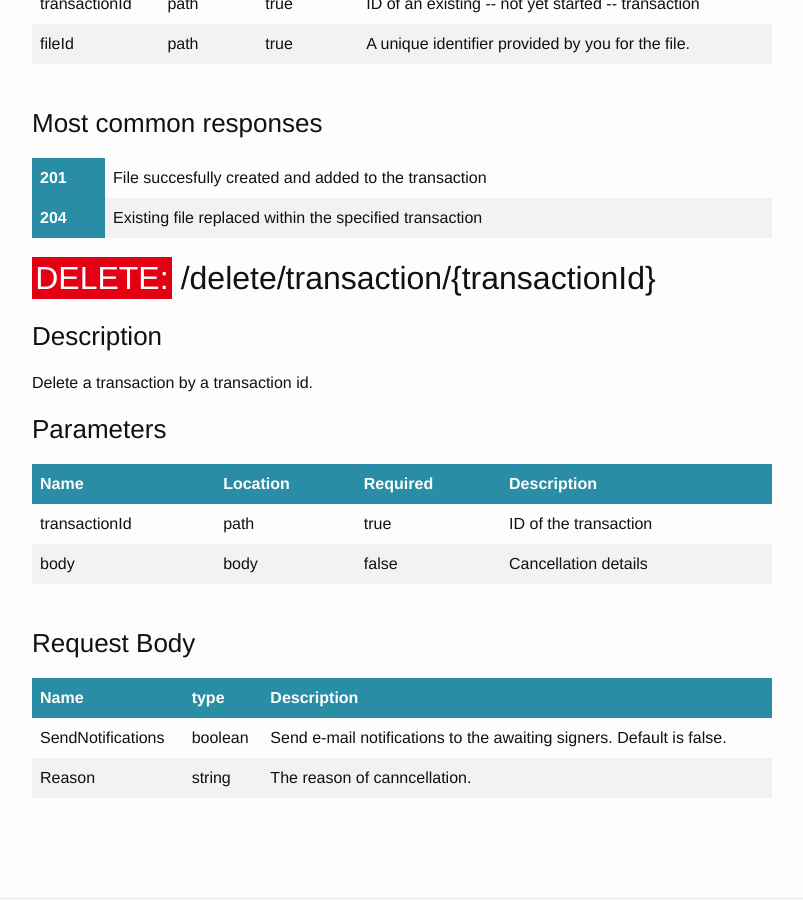
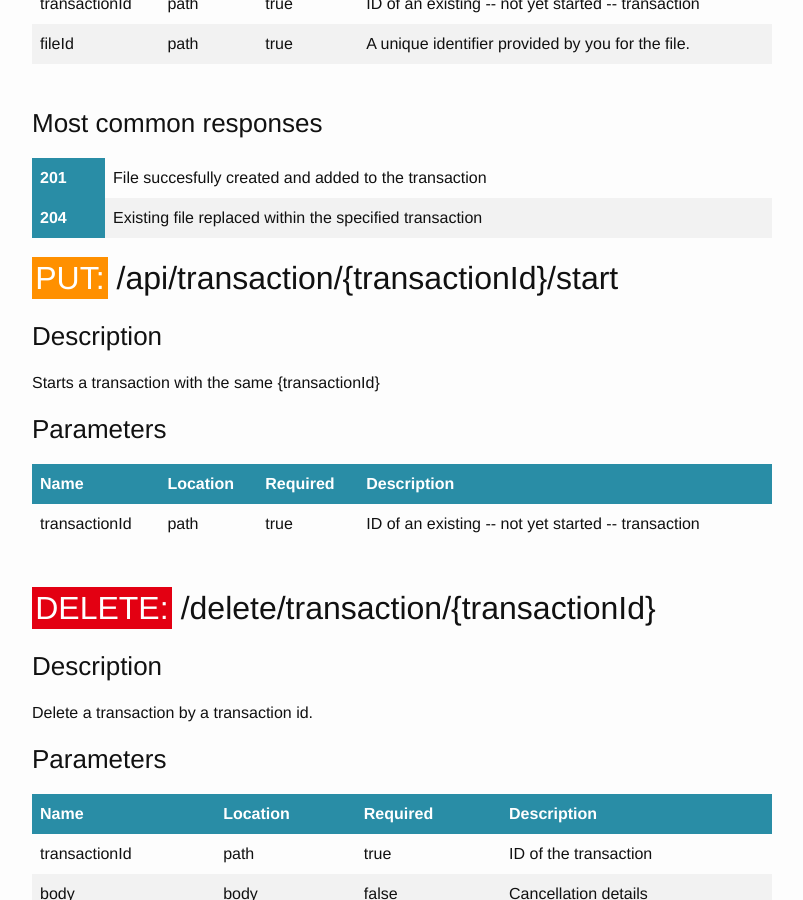
Before and after one commit to markohantula/evidos.github.io, a Jekyll site: the page built from endpoints.html, in a window 1280 px wide and 900 px high, scrolled down 4861 px. Shown: the whole window, without its empty margins (238-1041 px from the left). Built offline with Jekyll 4.4.1, drawn with Linux system fonts in a browser that asks for light colours.

Commit message:
Add start transaction endpoint to documentation

```diff
--- a/_data/api-swagger.yaml
+++ b/_data/api-swagger.yaml
@@ -242,6 +242,15 @@ paths:
           description: File succesfully created and added to the transaction
         '204':
           description: Existing file replaced within the specified transaction
+  '/api/transaction/{transactionId}/start':
+    put:
+      description: Starts a transaction with the same {transactionId}
+      parameters:
+        - name: transactionId
+          description: ID of an existing -- not yet started -- transaction
+          in: path
+          required: true
+          type: string
   '/delete/transaction/{transactionId}':
     delete:
       description: Delete a transaction  by a transaction id.
```
